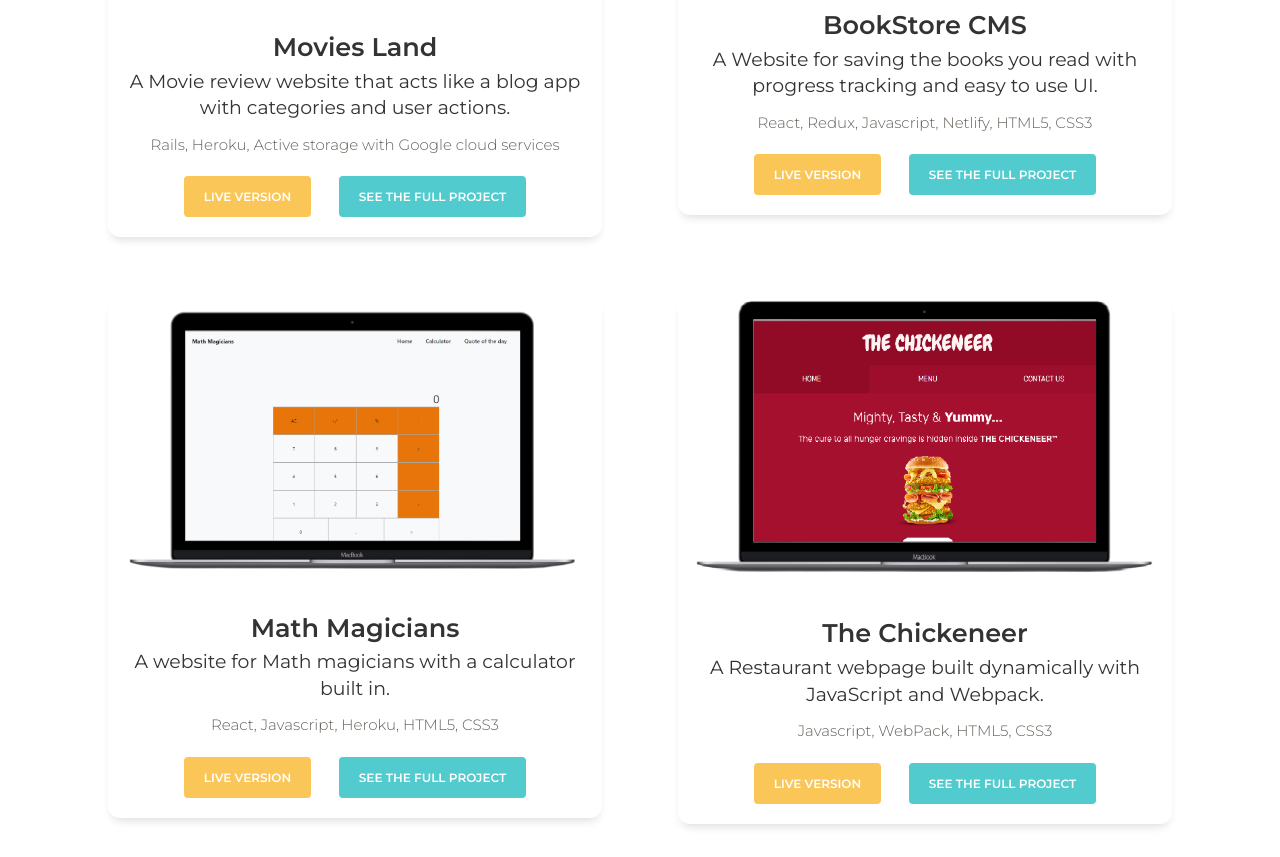
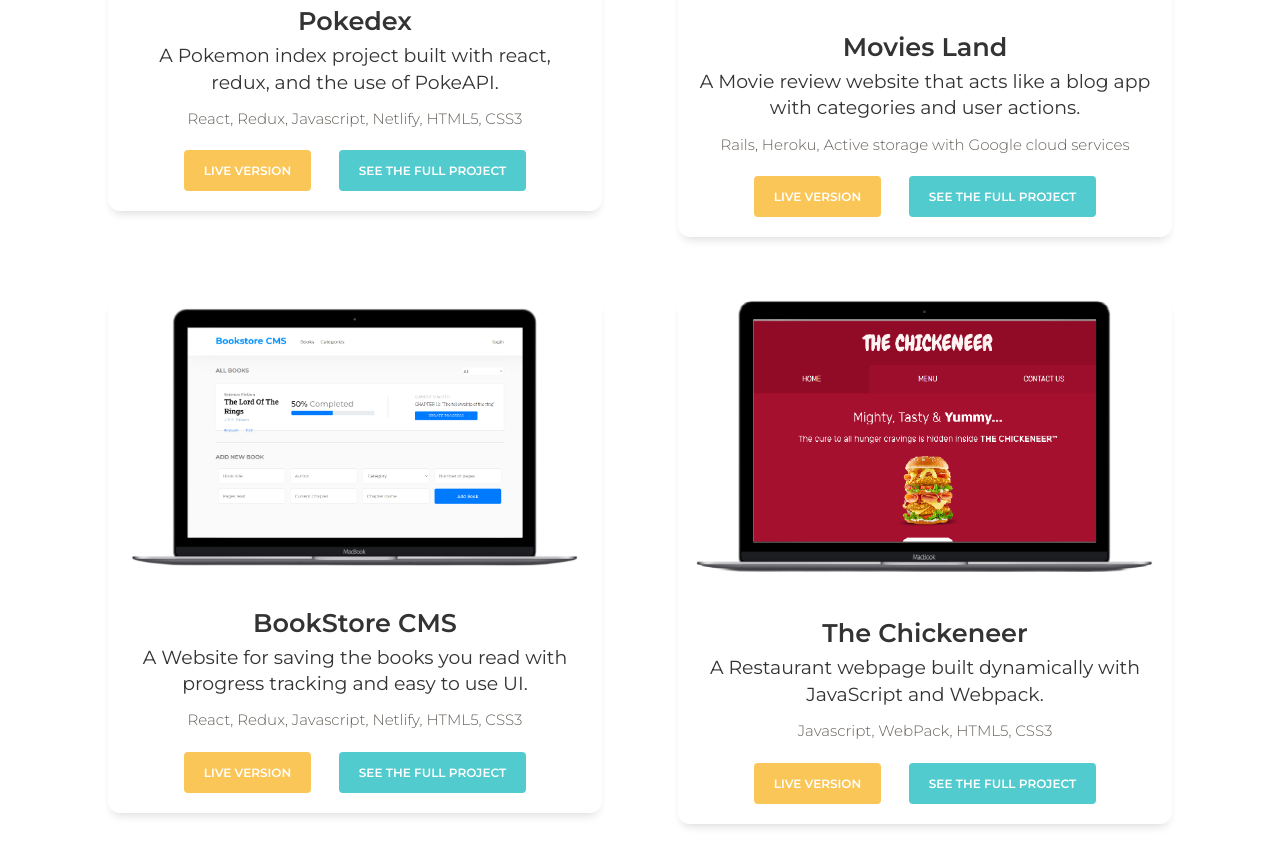
Before and after one commit to mahmoud717/mahmoud717.github.io, a plain HTML site: page index.html in a window 1280 px wide. Shown: the part 3002-3859 px from the top of the page. Drawn offline with Linux system fonts and the light colour scheme; some packages are replaced by stand-ins of ours.

Commit message:
added pokedex

```diff
--- a/index.html
+++ b/index.html
@@ -263,6 +263,39 @@
               <div class="card px-0">
                 <img
                   class="card-img-top card-imagee"
+                  src="imgs/pokedex.PNG"
+                  alt="Card image cap"
+                />
+                <div class="card-body">
+                  <h4 class="card-title h3 font-weight-bold">Pokedex</h4>
+                  <p class="h5 pt-1 font-weight-normal">
+                    A Pokemon index project built with react, redux, and the use
+                    of PokeAPI.
+                  </p>
+                  <p class="card-text pt-1">
+                    React, Redux, Javascript, Netlify, HTML5, CSS3
+                  </p>
+                  <a
+                    href="https://pokedex-v3.netlify.app/"
+                    target="_blank"
+                    class="btn btn-warning mr-4"
+                    >Live Version</a
+                  >
+
+                  <a
+                    href="https://github.com/mahmoud717/Pokedex"
+                    target="_blank"
+                    class="btn btn-primary"
+                    >See the full project</a
+                  >
+                </div>
+              </div>
+            </div>
+
+            <div class="px-2 col-lg-6 project-container">
+              <div class="card px-0">
+                <img
+                  class="card-img-top card-imagee"
                   src="imgs/asdasdPNG.PNG"
                   alt="Card image cap"
                 />
@@ -322,37 +355,7 @@
                 </div>
               </div>
             </div>
-            <div class="px-2 col-lg-6 project-container">
-              <div class="card px-0">
-                <img
-                  class="card-img-top card-imagee"
-                  src="imgs/Calculator.PNG"
-                  alt="Card image cap"
-                />
-                <div class="card-body">
-                  <h4 class="card-title h3 font-weight-bold">Math Magicians</h4>
-                  <p class="h5 pt-1 font-weight-normal">
-                    A website for Math magicians with a calculator built in.
-                  </p>
-                  <p class="card-text pt-1">
-                    React, Javascript, Heroku, HTML5, CSS3
-                  </p>
-                  <a
-                    href="https://calculator-v12.herokuapp.com/"
-                    target="_blank"
-                    class="btn btn-warning mr-4"
-                    >Live Version</a
-                  >
 
-                  <a
-                    href="https://github.com/mahmoud717/calculator"
-                    target="_blank"
-                    class="btn btn-primary"
-                    >See the full project</a
-                  >
-                </div>
-              </div>
-            </div>
             <div class="px-2 col-lg-6 project-container">
               <div class="card px-0">
                 <img
```
Also changed, not shown: imgs/pokedex.PNG (added).
